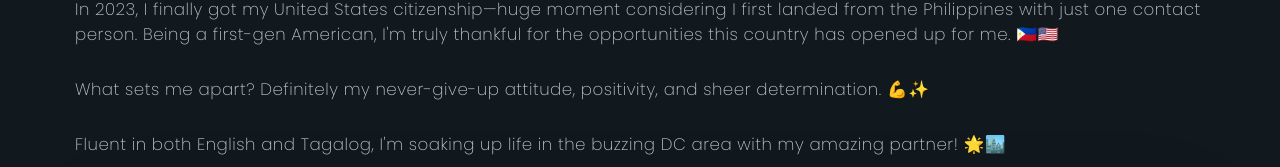
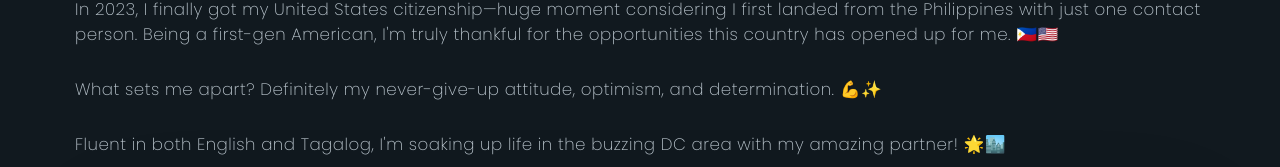
Before and after one commit to m-soro/m-soro.github.io.v1, a React (Vite) app: page /#/about in a window 1280 px wide. Shown: the part 503-670 px from the top of the page. Built offline with nearby package versions, Linux system fonts and the light colour scheme.

Commit message:
updated about me text

```diff
--- a/src/pages/About.jsx
+++ b/src/pages/About.jsx
@@ -24,8 +24,8 @@ export default function About() {
         opportunities this country has opened up for me. 🇵🇭🇺🇸
       </p>
       <p>
-        What sets me apart? Definitely my never-give-up attitude, positivity,
-        and sheer determination. 💪✨
+        What sets me apart? Definitely my never-give-up attitude, optimism, and
+        determination. 💪✨
       </p>
       <p>
         Fluent in both English and Tagalog, I'm soaking up life in the buzzing
```
Also changed, not shown: 2 other files (tests, documents, lock files or other folders).
